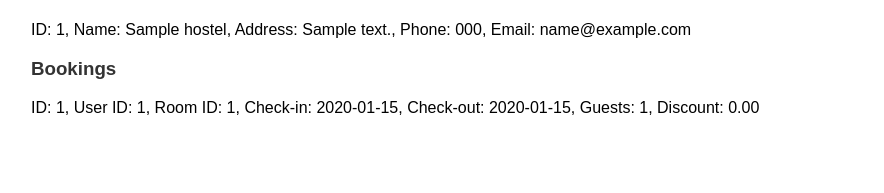
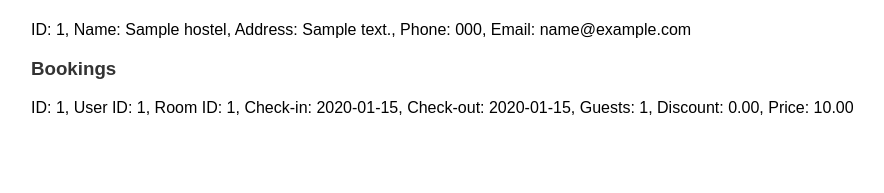
Before and after one commit to andrwe-22/hotel, a Flask app: page /admin in a window 1280 px wide. Shown: the part 1375-1568 px from the top of the page, without its empty margins (29-913 px from the left). Run offline with Flask 3, Linux system fonts and the light colour scheme; the visitor is signed in with stand-in values (Sample User, id 1); tables that the repository leaves empty or names only in its code hold one stand-in row (values such as "Sample post").

Commit message:
fix main

```diff
--- a/templates/admin.html
+++ b/templates/admin.html
@@ -141,7 +141,7 @@
     <h3>Bookings</h3>
     <ul>
         {% for booking in bookings %}
-            <li>ID: {{ booking.id }}, User ID: {{ booking.user_id }}, Room ID: {{ booking.room_id }}, Check-in: {{ booking.check_in_date }}, Check-out: {{ booking.check_out_date }}, Guests: {{ booking.guests }}, Discount: {{ booking.discount }}</li>
+            <li>ID: {{ booking.id }}, User ID: {{ booking.user_id }}, Room ID: {{ booking.room_id }}, Check-in: {{ booking.check_in_date }}, Check-out: {{ booking.check_out_date }}, Guests: {{ booking.guests }}, Discount: {{ booking.discount }}, Price: {{ booking.price }} </li>
         {% endfor %}
     </ul>
 </body>
```
